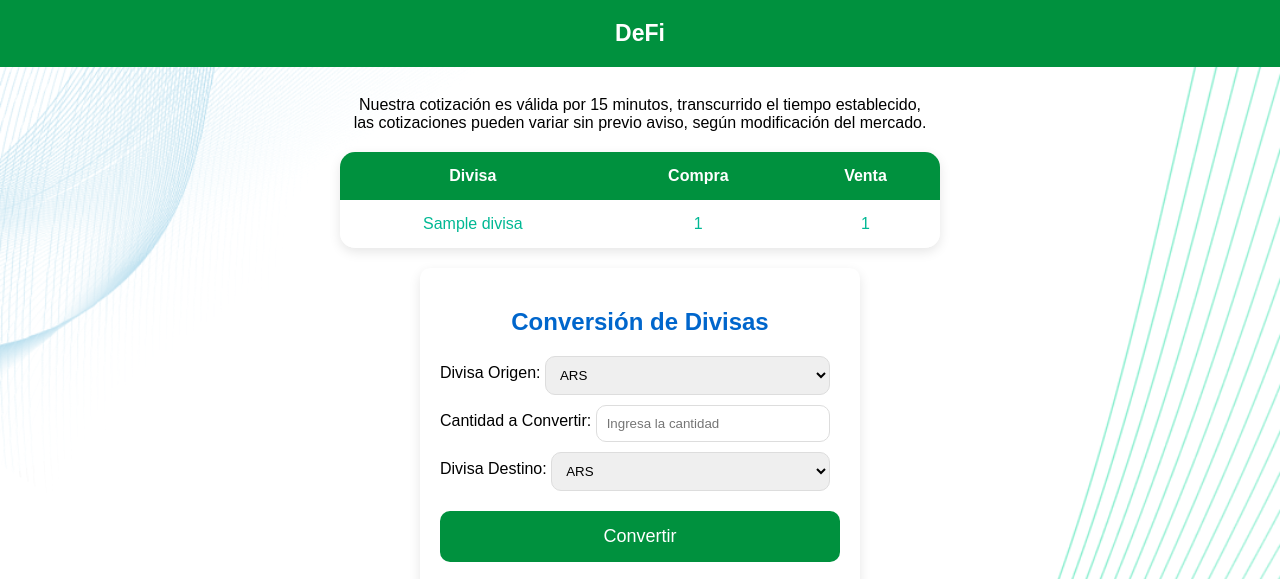
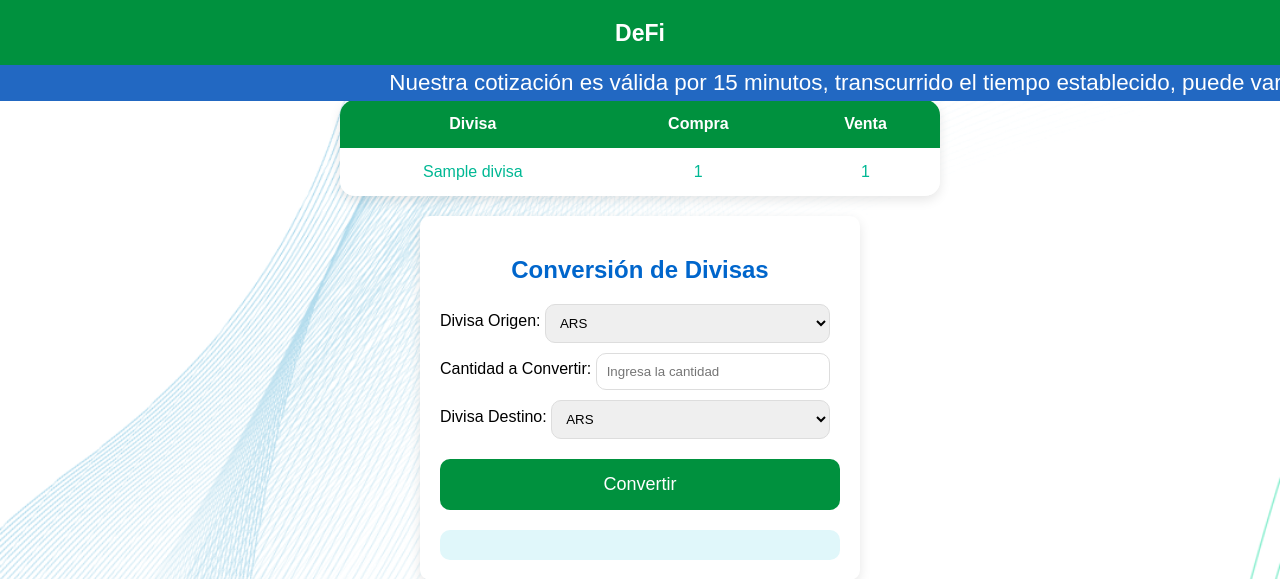
Before and after one commit to skyzero18/PaginaWebDivisas, a Spring Boot app: page / in a window 1280 px wide. Shown: the top 579 px of the page. Run offline with Spring Boot 4, Linux system fonts and the light colour scheme; tables that the repository leaves empty hold one stand-in row (values such as "Sample post"); some of the project's set-up classes (security, data sources, template engines, error pages and the like) are left out, and stand-ins take their place; some web fonts are replaced.

Commit message:
arreglo texto

```diff
--- a/PaginaWebDivisas/src/main/resources/static/css/styles.css
+++ b/PaginaWebDivisas/src/main/resources/static/css/styles.css
@@ -9,6 +9,7 @@
     background-image: url('../img/web2.png');
     background-size: cover; /* Hace que la imagen cubra todo el ancho sin deformarse */
     background-position: center; /* Centra la imagen si hay exceso de alto */
+    background-attachment: fixed;
     background-repeat: no-repeat; /* Evita que la imagen se repita */
     display: flex; /* Utiliza flexbox */
     flex-direction: column; /* Coloca los elementos en columna */
@@ -39,6 +40,43 @@
 .logo img {
     width: 150px;
 }
+.ftx {
+    text-align: center;
+    font-size: 140%;
+    color: #fff;
+    background-color: #2268c2; /* Asegúrate de que el color de fondo esté presente */
+    position: fixed; /* Para posicionar el texto en movimiento */
+    left: 0; /* Asegura que esté alineado a la izquierda */
+    right: 0; /* Asegura que esté alineado a la derecha */
+    top: 65px; /* Ajusta la posición vertical según sea necesario */
+    overflow: hidden; /* Para ocultar el texto que se desborda */
+    white-space: nowrap;
+    padding: 5px;
+}
+
+
+.ftx span {
+    display: inline-block; /* Permite que el texto se mueva en línea */
+    animation: moveText 18s linear infinite; /* Aplica la animación solo al texto */
+}
+
+@keyframes moveText {
+    0% {
+        transform: translateX(+100%); /* Empieza fuera de la pantalla a la izquierda */
+    }
+    100% {
+        transform: translateX(-100%); /* Termina fuera de la pantalla a la derecha */
+    }
+}
+
+@media (max-width: 800px) {
+    .ftx {
+        font-size: 100%
+
+    }
+}
+
+
 
 .container {
     display: flex; /* Coloca las cajas en fila */
--- a/PaginaWebDivisas/src/main/resources/templates/inicio.html
+++ b/PaginaWebDivisas/src/main/resources/templates/inicio.html
@@ -12,7 +12,9 @@
 </header>
 
 <section class="main">
-    <p>Nuestra cotización es válida por 15 minutos, transcurrido el tiempo establecido, <br> las cotizaciones pueden variar sin previo aviso, según modificación del mercado. </p>
+    <div class="ftx">
+        <span>Nuestra cotización es válida por 15 minutos, transcurrido el tiempo establecido, puede variar sin previo aviso, según la modificación del mercado. </span>
+    </div>
 
     <!-- Indicador de carga -->
     <div id="loading" class="loading-spinner" style="display:none;">Cargando...</div>
```
